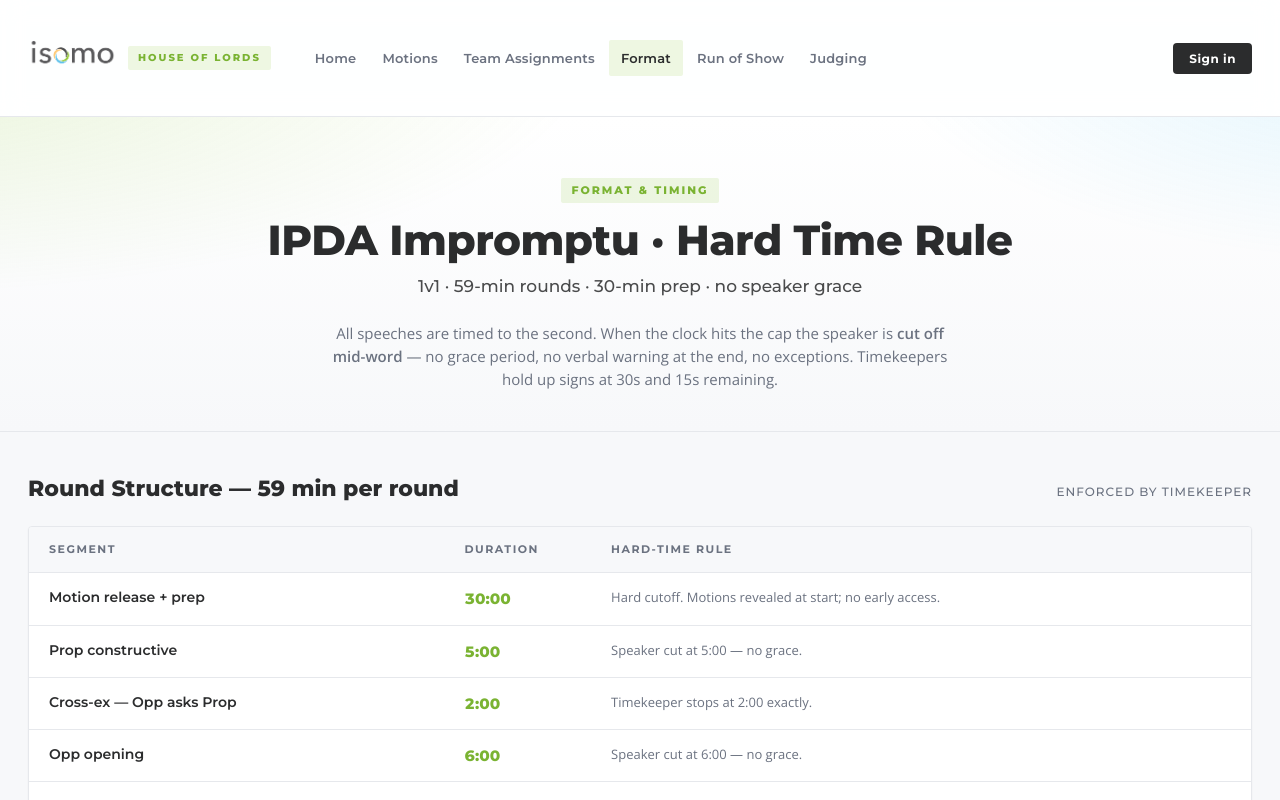
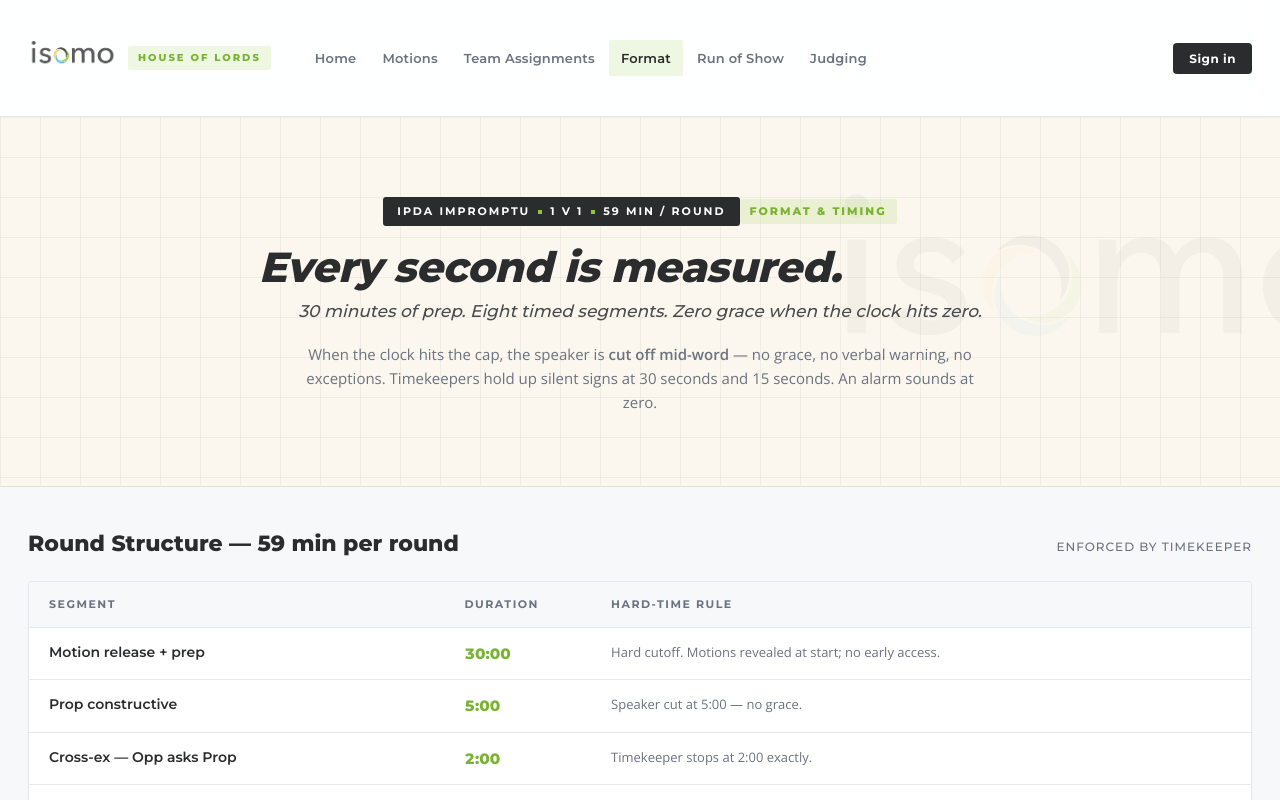
Before and after one commit to happy-tcu/houseoflords, a React (Vite) app: page /format in a window 1280 px wide. Shown: the top 800 px of the page. Built offline with nearby package versions, Linux system fonts and the light colour scheme; no server answers.

Commit message:
Apply editorial hero (cream grid + serif italic + meta bar + watermark) to all 5 public pages

```diff
--- a/src/App.css
+++ b/src/App.css
@@ -489,6 +489,71 @@
   .home-copy h1 { font-size: 54px; letter-spacing: -1.5px; }
   .home-deck { font-size: 18px; }
   .home-watermark { display: none; }
+}
+
+/* ============ EDITORIAL HERO (shared with public info pages) ============ */
+.hero.hero-editorial {
+  position: relative; overflow: hidden;
+  background: #fbf7ee;
+  padding: 80px 40px 72px;
+  border-bottom: 1px solid rgba(43,44,45,0.10);
+}
+.hero-editorial .home-bg { position: absolute; inset: 0; z-index: 0; pointer-events: none; overflow: hidden; }
+.hero-editorial .home-grid {
+  position: absolute; inset: 0;
+  background-image:
+    linear-gradient(to right, rgba(43,44,45,0.05) 1px, transparent 1px),
+    linear-gradient(to bottom, rgba(43,44,45,0.05) 1px, transparent 1px);
+  background-size: 40px 40px;
+}
+.hero-editorial .home-watermark {
+  position: absolute; right: -100px; top: 50%; transform: translateY(-50%);
+  width: 560px; opacity: 0.05; mix-blend-mode: multiply;
+  pointer-events: none;
+}
+.hero-editorial .hero-inner {
+  position: relative; z-index: 1;
+  max-width: 1080px; margin: 0 auto; text-align: center;
+}
+.hero-editorial .meta-bar {
+  display: inline-flex; align-items: center; gap: 8px;
+  padding: 6px 14px; background: var(--brand-dark); color: #fff;
+  font-family: var(--font-ui); font-weight: 700; font-size: 11px;
+  letter-spacing: 2px; text-transform: uppercase;
+  border-radius: var(--r-sharp);
+  margin-bottom: 18px;
+}
+.hero-editorial .meta-bar .dot {
+  width: 4px; height: 4px; background: var(--brand-green); display: inline-block;
+}
+.hero-editorial .kicker {
+  display: inline-block; padding: 0;
+  background: transparent;
+  color: var(--brand-green-2);
+  font-family: var(--font-ui); font-weight: 800;
+  font-size: 11px; letter-spacing: 3px; text-transform: uppercase;
+  margin: 0 0 14px 0;
+}
+.hero-editorial h1 {
+  font-family: var(--font-serif); font-style: italic; font-weight: 700;
+  font-size: 68px; line-height: 1.02; letter-spacing: -1.5px;
+  color: var(--brand-dark); margin: 0 auto 14px;
+  max-width: 900px;
+}
+.hero-editorial .subtitle {
+  font-family: var(--font-serif); font-style: italic; font-weight: 600;
+  font-size: 22px; line-height: 1.4; color: var(--brand-slate);
+  max-width: 720px; margin: 0 auto 16px;
+}
+.hero-editorial .lede {
+  font-family: var(--font-body); font-size: 15px; line-height: 1.6;
+  color: var(--brand-slate); max-width: 680px; margin: 12px auto 0;
+}
+@media (max-width: 720px) {
+  .hero.hero-editorial { padding: 48px 20px 40px; }
+  .hero-editorial h1 { font-size: 42px; letter-spacing: -0.8px; }
+  .hero-editorial .subtitle { font-size: 17px; }
+  .hero-editorial .home-watermark { display: none; }
 }
 
 /* ============ TIMER V2 (big segment name, split buttons, next-up chip) ============ */
--- a/src/pages/public/Assignments.jsx
+++ b/src/pages/public/Assignments.jsx
@@ -15,13 +15,26 @@ export default function AssignmentsPage() {
 
   return (
     <PublicShell>
-      <section className="hero hero-center">
+      <section className="hero hero-editorial">
+        <div className="home-bg" aria-hidden="true">
+          <div className="home-grid" />
+          <img className="home-watermark" src="/assets/isomo.png" alt="" />
+        </div>
         <div className="hero-inner">
-          <span className="kicker">Prelim Team Assignments</span>
-          <h1>Rounds 1&ndash;3 &middot; 90 Debates</h1>
-          <div className="subtitle">Every scholar debates three times &middot; always cross-class &middot; no repeat opponents</div>
+          <div className="meta-bar">
+            <span>Prelims</span>
+            <span className="dot" />
+            <span>R1 &middot; R2 &middot; R3</span>
+            <span className="dot" />
+            <span>90 debates</span>
+          </div>
+          <span className="kicker">Team Assignments</span>
+          <h1>Ninety debates, no repeats.</h1>
+          <div className="subtitle">
+            Every scholar debates three times. Always cross-class. Never the same opponent twice.
+          </div>
           <p className="lede">
-            Judges are fixed to a room (J1&nbsp;&rarr;&nbsp;Room #1). Rooms reorder each round so
+            Judges are fixed to a room (J1&nbsp;&rarr;&nbsp;Room&nbsp;#1). Rooms reorder each round so
             each judge sees six unique speakers. Sides swap R1&nbsp;&rarr;&nbsp;R2. R3 is randomized.
           </p>
         </div>
--- a/src/pages/public/Format.jsx
+++ b/src/pages/public/Format.jsx
@@ -24,15 +24,28 @@ const RULES = [
 export default function FormatPage() {
   return (
     <PublicShell>
-      <section className="hero hero-center">
+      <section className="hero hero-editorial">
+        <div className="home-bg" aria-hidden="true">
+          <div className="home-grid" />
+          <img className="home-watermark" src="/assets/isomo.png" alt="" />
+        </div>
         <div className="hero-inner">
+          <div className="meta-bar">
+            <span>IPDA Impromptu</span>
+            <span className="dot" />
+            <span>1 v 1</span>
+            <span className="dot" />
+            <span>59 min / round</span>
+          </div>
           <span className="kicker">Format &amp; Timing</span>
-          <h1>IPDA Impromptu &middot; Hard Time Rule</h1>
-          <div className="subtitle">1v1 &middot; 59-min rounds &middot; 30-min prep &middot; no speaker grace</div>
+          <h1>Every second is measured.</h1>
+          <div className="subtitle">
+            30 minutes of prep. Eight timed segments. Zero grace when the clock hits zero.
+          </div>
           <p className="lede">
-            All speeches are timed to the second. When the clock hits the cap the speaker is
-            <strong> cut off mid-word</strong> — no grace period, no verbal warning at the end,
-            no exceptions. Timekeepers hold up signs at 30s and 15s remaining.
+            When the clock hits the cap, the speaker is <strong>cut off mid-word</strong> — no grace,
+            no verbal warning, no exceptions. Timekeepers hold up silent signs at 30&nbsp;seconds and 15&nbsp;seconds.
+            An alarm sounds at zero.
           </p>
         </div>
       </section>
--- a/src/pages/public/Judging.jsx
+++ b/src/pages/public/Judging.jsx
@@ -22,11 +22,24 @@ const SEGS = [
 export default function JudgingPage() {
   return (
     <PublicShell>
-      <section className="hero hero-center">
+      <section className="hero hero-editorial">
+        <div className="home-bg" aria-hidden="true">
+          <div className="home-grid" />
+          <img className="home-watermark" src="/assets/isomo.png" alt="" />
+        </div>
         <div className="hero-inner">
+          <div className="meta-bar">
+            <span>4 axes</span>
+            <span className="dot" />
+            <span>/20 total</span>
+            <span className="dot" />
+            <span>binary winner</span>
+          </div>
           <span className="kicker">Judging</span>
-          <h1>Rubric, Ballot &amp; Judge Card</h1>
-          <div className="subtitle">4 axes &middot; /5 each &middot; /20 total &middot; binary winner</div>
+          <h1>Four axes. One winner.</h1>
+          <div className="subtitle">
+            Rubric, ballot, judge card. Everything a judge needs, in one console.
+          </div>
           <p className="lede">
             Judges also keep time &mdash; one person per room, staying across all three prelim rounds.
             Score each speaker on 4 axes, tick a winner, submit the ballot before the next round is called.
--- a/src/pages/public/Motions.jsx
+++ b/src/pages/public/Motions.jsx
@@ -4,14 +4,27 @@ import { ROUNDS, TAG_COLORS } from '../../data/motions'
 export default function MotionsPage() {
   return (
     <PublicShell>
-      <section className="hero hero-center">
+      <section className="hero hero-editorial">
+        <div className="home-bg" aria-hidden="true">
+          <div className="home-grid" />
+          <img className="home-watermark" src="/assets/isomo.png" alt="" />
+        </div>
         <div className="hero-inner">
-          <span className="kicker">House of Lords</span>
-          <h1>Dissecting Vision 2050</h1>
-          <div className="subtitle">IPDA-Style Debate Motions &middot; 5 Rounds &middot; 25 Motions</div>
+          <div className="meta-bar">
+            <span>House of Lords</span>
+            <span className="dot" />
+            <span>Motions</span>
+            <span className="dot" />
+            <span>5 rounds &middot; 25</span>
+          </div>
+          <span className="kicker">Dissecting Vision 2050</span>
+          <h1>Twenty-five ways to interrogate 2050.</h1>
+          <div className="subtitle">
+            Policy, value, and metaphor motions. One per debate. Struck down to one.
+          </div>
           <p className="lede">
-            Each round offers five motions &mdash; a mix of policy, value, and metaphor frames &mdash;
-            so teams can pick the entry point that fits their voice. Motions center the question:
+            Each round hands your room five motions. Opp cancels first, you alternate,
+            the last one standing becomes the debate motion. Every motion centers the same question:
             <em> what can we do now, with what we have, to shape Rwanda&rsquo;s Vision 2050?</em>
           </p>
         </div>
--- a/src/pages/public/RunOfShow.jsx
+++ b/src/pages/public/RunOfShow.jsx
@@ -14,15 +14,28 @@ const SLOTS = [
 export default function RunOfShowPage() {
   return (
     <PublicShell>
-      <section className="hero hero-center">
+      <section className="hero hero-editorial">
+        <div className="home-bg" aria-hidden="true">
+          <div className="home-grid" />
+          <img className="home-watermark" src="/assets/isomo.png" alt="" />
+        </div>
         <div className="hero-inner">
+          <div className="meta-bar">
+            <span>Saturday</span>
+            <span className="dot" />
+            <span>18 July 2026</span>
+            <span className="dot" />
+            <span>Kigali</span>
+          </div>
           <span className="kicker">Run of Show</span>
-          <h1>18 July 2026 &middot; 10:30 &rarr; 7:00</h1>
-          <div className="subtitle">5 rounds &middot; 60 speakers &middot; 30 judges &middot; one big finish</div>
+          <h1>Ten thirty to seven.</h1>
+          <div className="subtitle">
+            Five rounds. Sixty speakers. Thirty judges. One long day. One big finish.
+          </div>
           <p className="lede">
-            Full-day timeline. Prelims (R1&ndash;R3) fill the morning through early afternoon,
-            lunch doubles as the Vision 2050 Wall session, semi and final take the afternoon,
-            awards close the day before dinner.
+            Prelims (R1&ndash;R3) fill the morning through early afternoon; lunch doubles as the
+            Vision&nbsp;2050 Wall session; semi and final take the afternoon; awards close the day
+            before dinner.
           </p>
         </div>
       </section>
```
